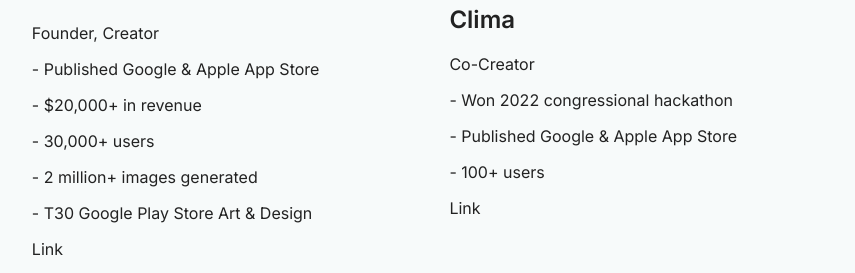
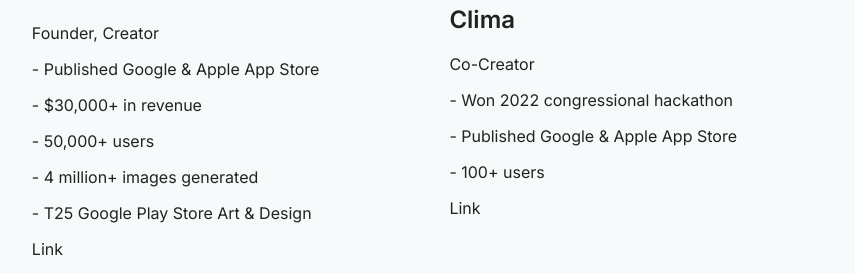
Before and after one commit to RationalChestnut/portfolio_project, a React (Create React App) app: page / in a window 1280 px wide. Shown: the part 1125-1398 px from the top of the page, without its empty margins (408-1263 px from the left). Built offline with nearby package versions, Linux system fonts and the light colour scheme.

Commit message:
updated stats

```diff
--- a/src/pages/Projects/ProjectsData.data.js
+++ b/src/pages/Projects/ProjectsData.data.js
@@ -13,10 +13,10 @@
     role: "Founder, Creator",
     highlights: [
       "Published Google & Apple App Store",
-      "$20,000+ in revenue",
-      "30,000+ users",
-      "2 million+ images generated",
-      "T30 Google Play Store Art & Design",
+      "$30,000+ in revenue",
+      "50,000+ users",
+      "4 million+ images generated",
+      "T25 Google Play Store Art & Design",
     ],
     left: true,
     link: "https://kawaiiapp.net/",
```
